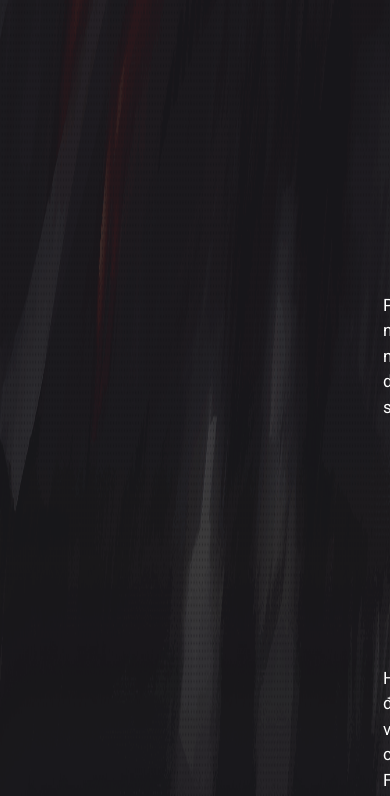
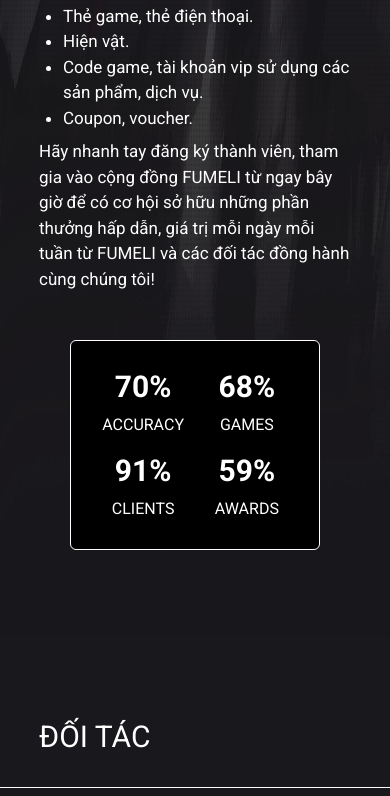
Before and after one commit to TienTein/fumeli, a Next.js app: page /introduction in a window 390 px wide. Shown: the part 1177-1973 px from the top of the page. Built offline with nearby package versions, Linux system fonts and the light colour scheme.

Commit message:
responsive introduce, contact, term:done

```diff
--- a/app/components/CarouselItems.js
+++ b/app/components/CarouselItems.js
@@ -56,7 +56,7 @@
     infinite: true,
     speed: 500,
     slidesToShow: 3,
-    slidesToScroll: 3,
+    slidesToScroll: 1,
     swipeToSlide: true,
     focusOnSelect: true,
     slidesToShow: isMatchMD ? 1 : 3,
--- a/app/components/TopRank.tsx
+++ b/app/components/TopRank.tsx
@@ -57,7 +57,7 @@
     <div
       className={`fixed ${
         show === true ? "top-[20%]" : "top-[50%]"
-      } right-0 text-white z-50 flex flex-col items-end`}
+      } right-0 text-white z-[100] flex flex-col items-end`}
     >
       <button
         className={`w-20 h-7 flex justify-around bg-top-star items-center ${
--- a/app/contact/ContactForm.js
+++ b/app/contact/ContactForm.js
@@ -8,9 +8,17 @@
 import InstagramIcon from "@mui/icons-material/Instagram";
 import TwitterIcon from "@mui/icons-material/Twitter";
 import ContactFormInputs from "./ContactFormInputs";
+import SuccessModal from "./SuccessModal";
+import { useMediaQuery, useTheme } from "@mui/material";
 
 export default function ContactForm() {
+  const theme = useTheme();
+  const isMatchMD = useMediaQuery(theme.breakpoints.down("md"));
+  const isMatchLG = useMediaQuery(theme.breakpoints.down("lg"));
   const [disable, setDisable] = useState(true);
+  const [open, setOpen] = useState(false);
+  const handleOpen = () => setOpen(true);
+  const handleClose = () => setOpen(false);
 
   const [inputs, setInputs] = useState({
     fullName: "",
@@ -34,7 +42,11 @@
   }, [inputs]);
 
   return (
-    <div className="w-full px-[10vw] py-[50px] grid grid-cols-2 gap-8 [&>*]:p-[2rem]">
+    <div
+      className={`w-full px-[10vw] py-[50px] grid [&>*]:p-[2rem] ${
+        isMatchLG ? "grid-cols-1" : "grid-cols-2 gap-8"
+      }`}
+    >
       <div className="[&>*]:mb-6">
         <h1 className="text-3xl">THÔNG TIN CHÚNG TÔI</h1>
         <div className="flex">
@@ -73,12 +85,14 @@
           handleChangeInput={handleChangeInput}
         />
         <button
-          className="text-white bg-[#FF2423] uppercase w-full px-4 py-[5px] my-4 disabled:bg-gray-500"
+          className="text-white bg-[#FF2423] uppercase px-4 py-[5px] w-fit my-4 disabled:bg-gray-500"
           disabled={disable}
+          onClick={handleOpen}
         >
           Xác nhận gửi
         </button>
       </div>
+      {open && <SuccessModal handleClose={handleClose} open={open} />}
     </div>
   );
 }
--- /dev/null
+++ b/app/contact/SuccessModal.js
@@ -0,0 +1,33 @@
+"use client";
+import React from "react";
+import Modal from "@mui/material/Modal";
+import CheckCircleOutlineIcon from "@mui/icons-material/CheckCircleOutline";
+import ExpandCircleDownIcon from "@mui/icons-material/ExpandCircleDown";
+import Link from "next/link";
+
+export default function SuccessModal({ handleClose, open }) {
+  return (
+    <Modal
+      open={open}
+      onClose={handleClose}
+      aria-labelledby="modal-modal-title"
+      aria-describedby="modal-modal-description"
+    >
+      <div className="flex flex-col w-[30%] h-[400px] bg-white m-auto top-0 left-0 bottom-0 right-0 absolute  items-center [&>*]:mb-6">
+        <CheckCircleOutlineIcon className="text-8xl text-[#FF2423] my-6" />
+        <h1 className="text-3xl text-[#FF2423] font-bold">Thành công</h1>
+        <div className="text-center font-bold">
+          <p>Chúng tôi sẽ phản hồi tới bạn trong thời gian sớm nhất</p>
+          <p>Xin cảm ơn!</p>
+        </div>
+        <Link
+          href="/"
+          className="bg-[#FF2423] text-white px-2 rounded-sm font-bold py-1 uppercase flex items-center hover:opacity-80"
+        >
+          <ExpandCircleDownIcon className="w transform rotate-90 mr-2" />
+          Quay lại trang chủ
+        </Link>
+      </div>
+    </Modal>
+  );
+}
--- a/app/introduction/IntroContext.js
+++ b/app/introduction/IntroContext.js
@@ -1,8 +1,14 @@
+"use client";
 import Image from "next/image";
 import contextBg from "../../public/images/another/introbg.png";
 import bg from "../../public/images/bg-top 1.png";
+import { useMediaQuery, useTheme } from "@mui/material";
 
 export default function IntroContext() {
+  const theme = useTheme();
+  const isMatchMD = useMediaQuery(theme.breakpoints.down("md"));
+  const isMatchLG = useMediaQuery(theme.breakpoints.down("lg"));
+
   return (
     <div className="mx-auto z-10 relative py-[10vh] px-[10vw]">
       <Image
@@ -14,7 +20,11 @@
         GIỚI THIỆU VỀ DỰ ÁN <span className="text-[#FF2423]">FUMELI</span>
       </h1>
 
-      <div className="flex w-full gap-8 my-10">
+      <div
+        className={`flex w-full gap-8 my-10 ${
+          isMatchLG ? "flex-col items-center" : ""
+        }`}
+      >
         <Image
           src={contextBg}
           alt=""
@@ -62,20 +72,26 @@
         </div>
       </div>
       {/* end context */}
-      <div className="flex rounded-md bg-black border-[1px] border-white w-[50%] mx-auto justify-around p-[20px] [&>*]:flex-col [&>*]:w-fit [&>*]:items-center [&>*>span]:font-bold [&>*>span]:text-3xl [&>*>span]:mb-2">
-        <div className="flex ">
+      <div
+        className={`rounded-md bg-black border-[1px] border-white  mx-auto p-[20px] [&>*]:flex-col [&>*]:w-fit [&>*>span]:font-bold [&>*>span]:text-3xl [&>*>span]:mb-2 [&>*]:flex [&>*]:items-center ${
+          isMatchMD
+            ? "grid grid-cols-2 [&>*]:w-full [&>*]:my-2 w-[80%]"
+            : "flex justify-around w-[50%]"
+        }`}
+      >
+        <div>
           <span>70%</span>
           <p>ACCURACY</p>
         </div>
-        <div className="flex">
+        <div>
           <span>68%</span>
           <p>GAMES</p>
         </div>
-        <div className="flex">
+        <div>
           <span>91%</span>
           <p>CLIENTS</p>
         </div>
-        <div className="flex">
+        <div>
           <span>59%</span>
           <p>AWARDS</p>
         </div>
--- a/app/styles/CarouselItems.scss
+++ b/app/styles/CarouselItems.scss
@@ -8,7 +8,7 @@
         right: 0;
         bottom: 0;
         margin: auto;
-        z-index: 100;
+        z-index: 50;
         .slide {
             pointer-events: none;
             width: 100%;
```
